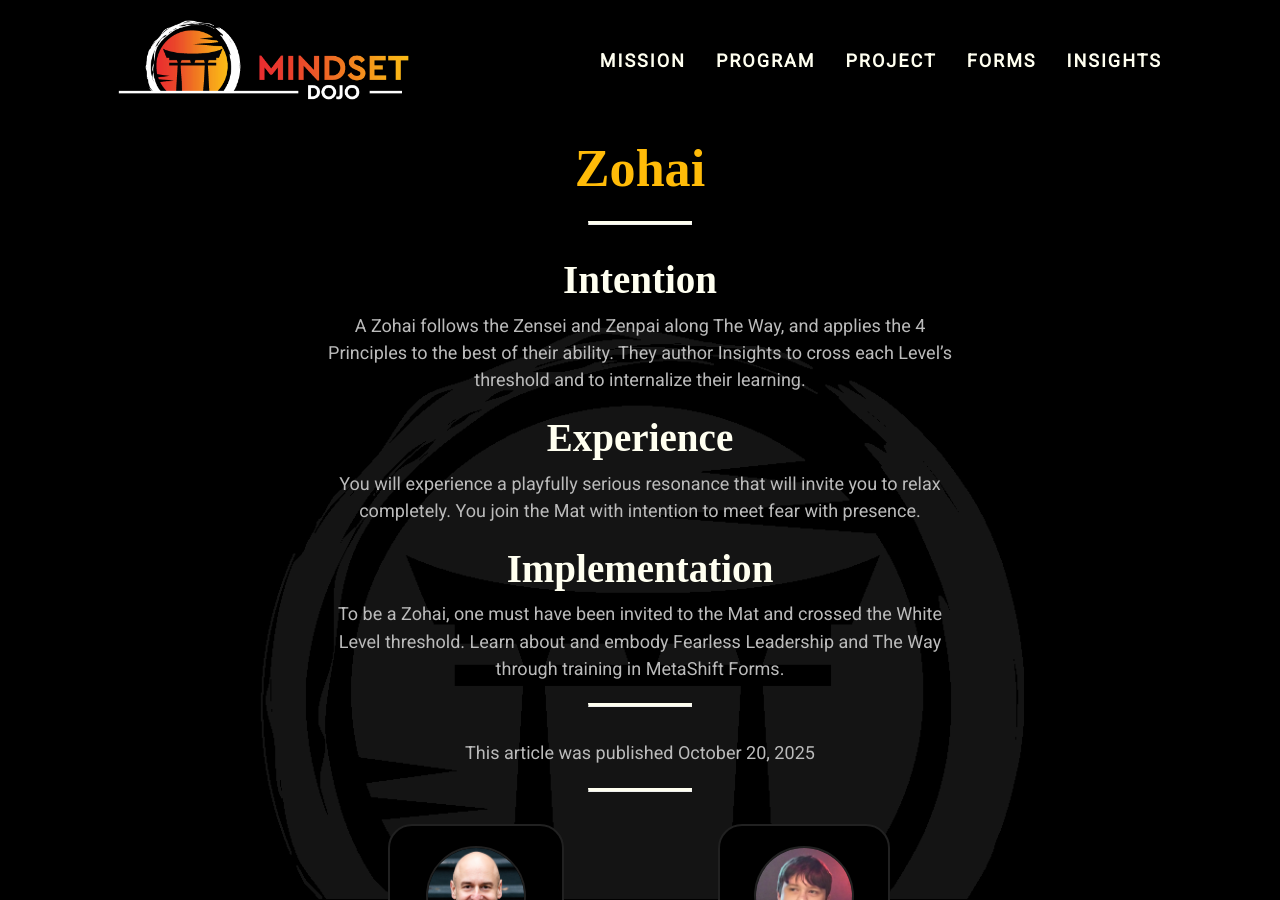
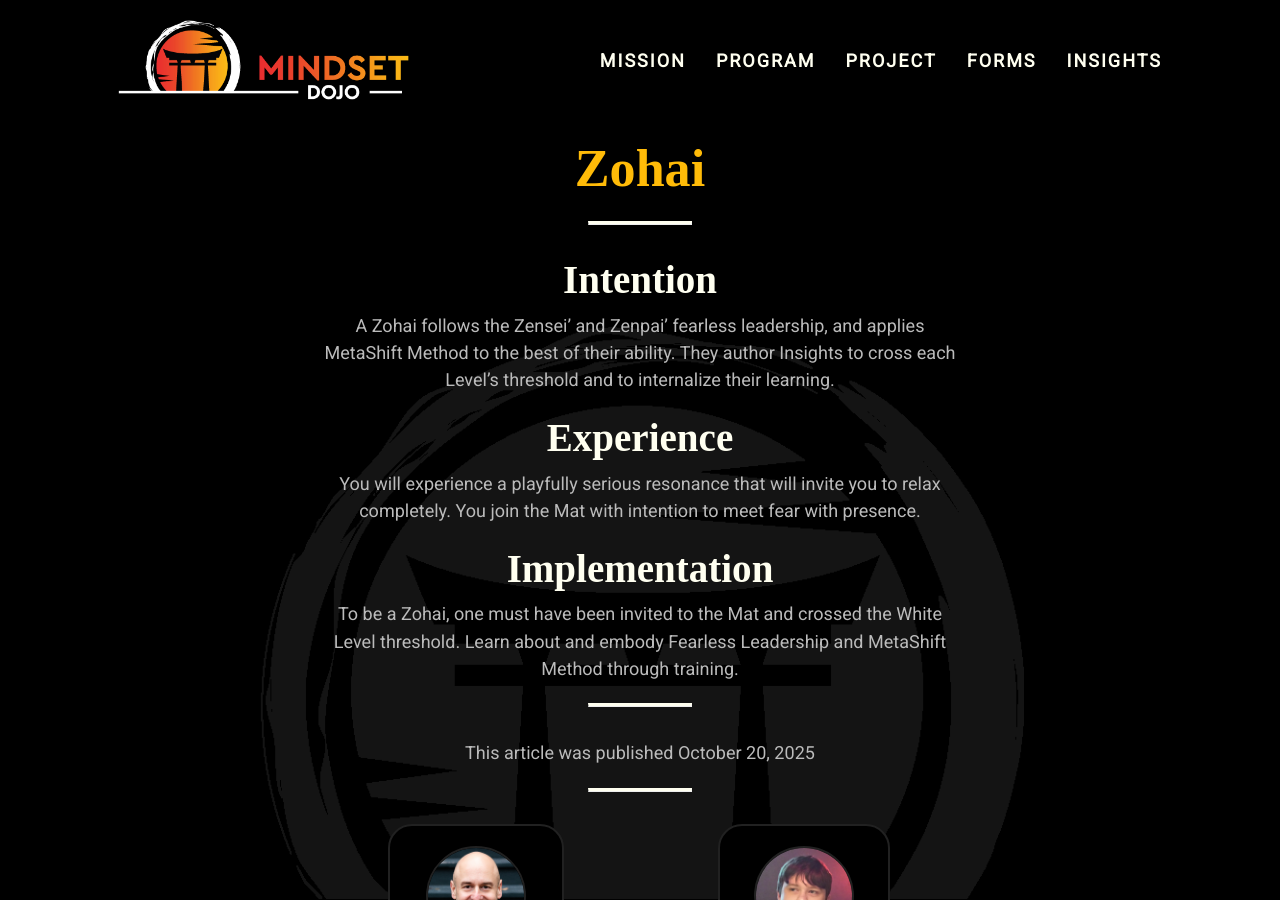
Before and after one commit to mindset-dojo/mindset-dojo.github.io, a Jekyll site: the page built from _forms/2025-10-20-zohai.md, in a window 1280 px wide and 900 px high. Built offline with Jekyll 4.4.1, drawn with Linux system fonts in a browser that asks for light colours; some web fonts are replaced.

Commit message:
refactor(zohai): replace references to the way with fearless leadership and metashift method.

```diff
--- a/_forms/2025-10-20-zohai.md
+++ b/_forms/2025-10-20-zohai.md
@@ -6,12 +6,12 @@ date: 2025-10-20
 authors:
   - michael-basil
   - kyle-ingersoll
-excerpt: "A Zohai follows the Zensei and Zenpai along The Way, and applies the 4 Principles to the best of their ability."
+excerpt: "A Zohai follows the Zensei' and Zenpai' fearless leadership, and applies MetaShift Method to the best of their ability."
 ---
 
 ## Intention
 
-A Zohai follows the Zensei and Zenpai along The Way, and applies the 4 Principles to the best of their ability. They author Insights to cross each Level's threshold and to internalize their learning.
+A Zohai follows the Zensei' and Zenpai' fearless leadership, and applies MetaShift Method to the best of their ability. They author Insights to cross each Level's threshold and to internalize their learning.
 
 ## Experience
 
@@ -19,4 +19,4 @@ You will experience a playfully serious resonance that will invite you to relax
 
 ## Implementation
 
-To be a Zohai, one must have been invited to the Mat and crossed the White Level threshold. Learn about and embody Fearless Leadership and The Way through training in MetaShift Forms.
+To be a Zohai, one must have been invited to the Mat and crossed the White Level threshold. Learn about and embody Fearless Leadership and MetaShift Method through training.
```
